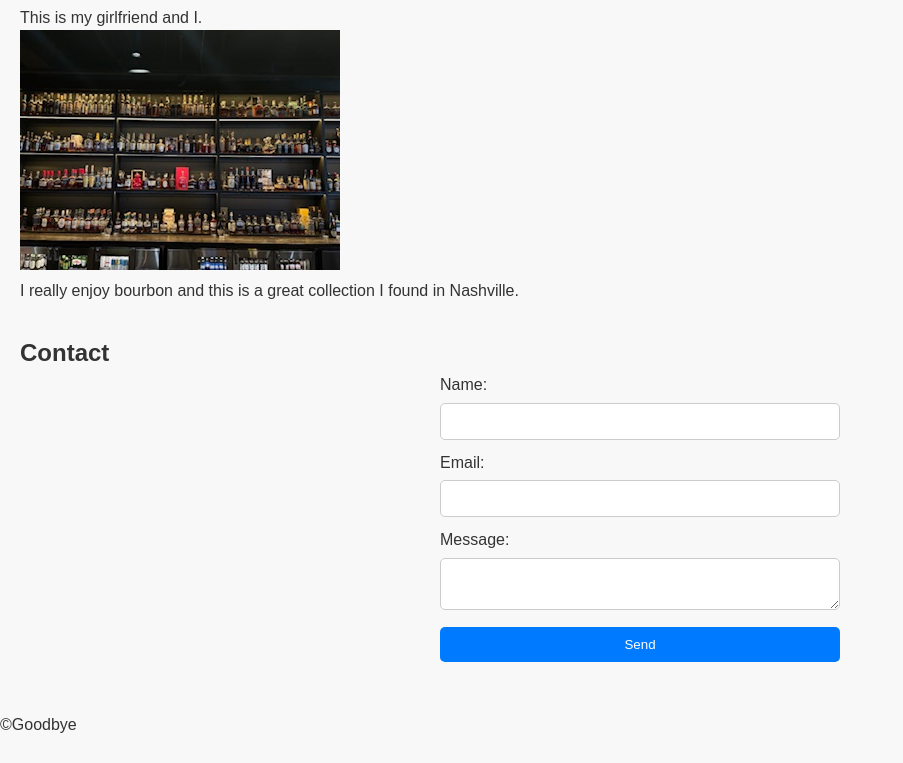
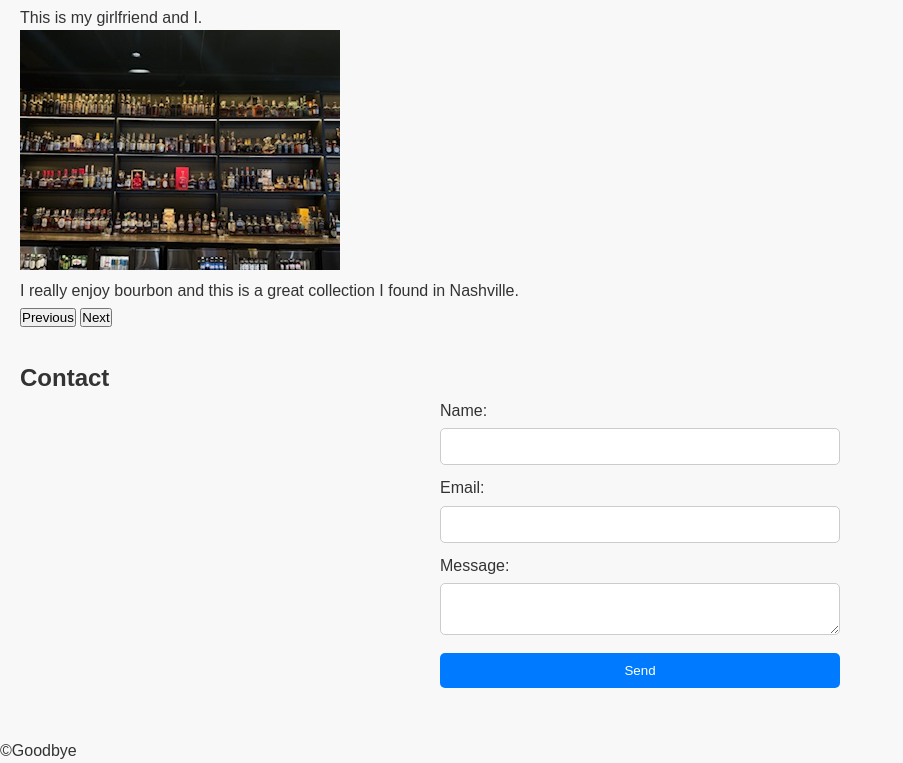
Before and after one commit to HaydenBradley/sa-15.github.io, a plain HTML site: page index.html in a window 1280 px wide. Shown: the part 612-1375 px from the top of the page, without its empty margins (0-903 px from the left). Before the commit the page ends 1350 px from the top, so only its background shows below. Drawn offline with Linux system fonts and the light colour scheme.

Commit message:
added a button for viewing images

```diff
--- a/index.html
+++ b/index.html
@@ -36,6 +36,10 @@
                 <img src="IMG_4975.jpg" alt="Portfolio Item 2">
                 <p>I really enjoy bourbon and this is a great collection I found in Nashville.</p>
             </div>
+            <div class="navigation">
+                <button id="prevBtn">Previous</button>
+                <button id="nextBtn">Next</button>
+            </div>
 
 
 
```
